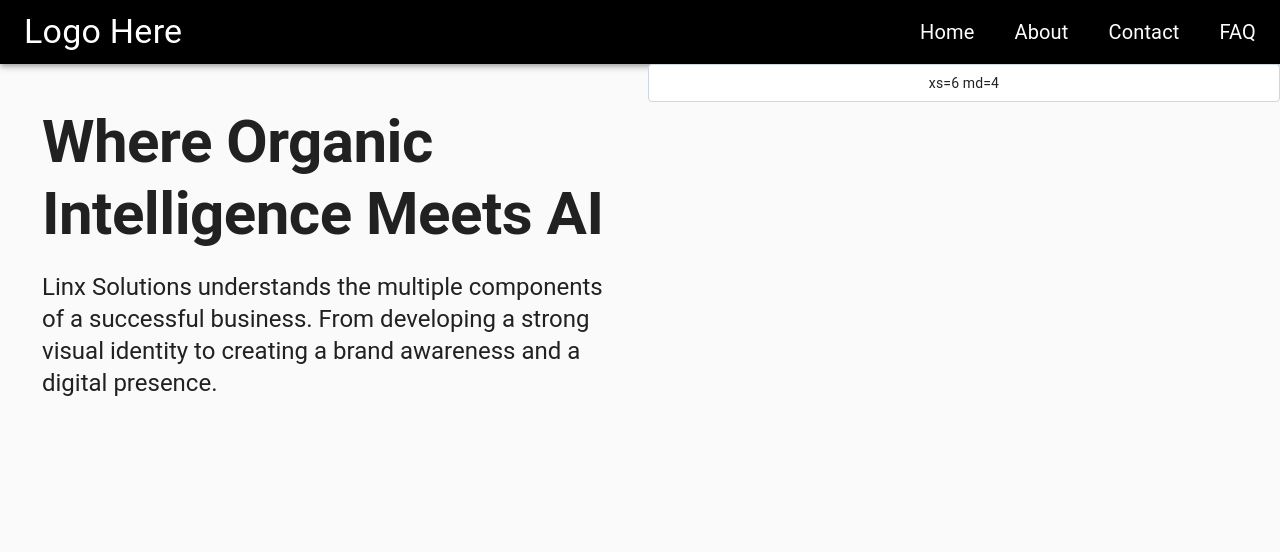
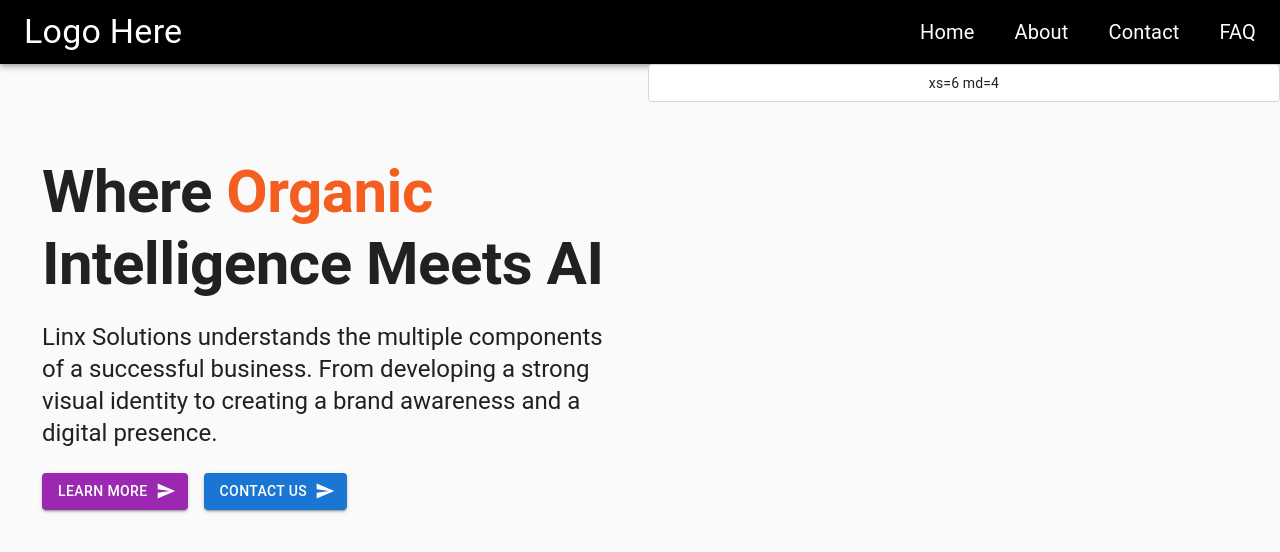
Before and after one commit to wandieinnocents/UI_React-Vite-V1, a React (Vite) app: page / in a window 1280 px wide. Shown: the top 552 px of the page. Built offline with nearby package versions, Linux system fonts and the light colour scheme.

Commit message:
Refactor code

```diff
--- a/src/pages/Home.jsx
+++ b/src/pages/Home.jsx
@@ -3,6 +3,9 @@
 import Grid from '@mui/system/Unstable_Grid';
 import styled from '@mui/system/styled';
 import Typography from '@mui/material/Typography';
+import Button from '@mui/material/Button';
+import SendIcon from '@mui/icons-material/Send';
+import Stack from '@mui/material/Stack';
 
 
 const Item = styled('div')(({ theme }) => ({
@@ -20,14 +23,24 @@
       <Grid container spacing={2}>
       {/* content */}
         <Grid xs={12} md={6} lg={6} xl={6}
-        style={{ paddingLeft:50,paddingRight:10, paddingTop:50, fontSize:10 }}>
+        style={{ paddingLeft:50,paddingRight:10, paddingTop:100, fontSize:10 }}>
         <Typography variant="h2" gutterBottom>
-         <b>Where Organic Intelligence Meets AI</b>
+         <b>Where <span style={{ color: '#f45e20' }}>Organic</span> Intelligence Meets AI</b>
         </Typography>
         <Typography variant="h5" gutterBottom>
         Linx Solutions understands the multiple components of a successful business. From developing a strong visual identity to
         creating a brand awareness and a digital presence.
         </Typography>
+
+        {/* buttons */}
+        <Stack direction="row" spacing={2} mt={3}>
+          <Button variant="contained" color="secondary" endIcon={<SendIcon />}>
+            Learn More
+          </Button>
+          <Button variant="contained" endIcon={<SendIcon />}>
+            Contact Us
+          </Button>
+        </Stack>
 
         </Grid>
 
```
